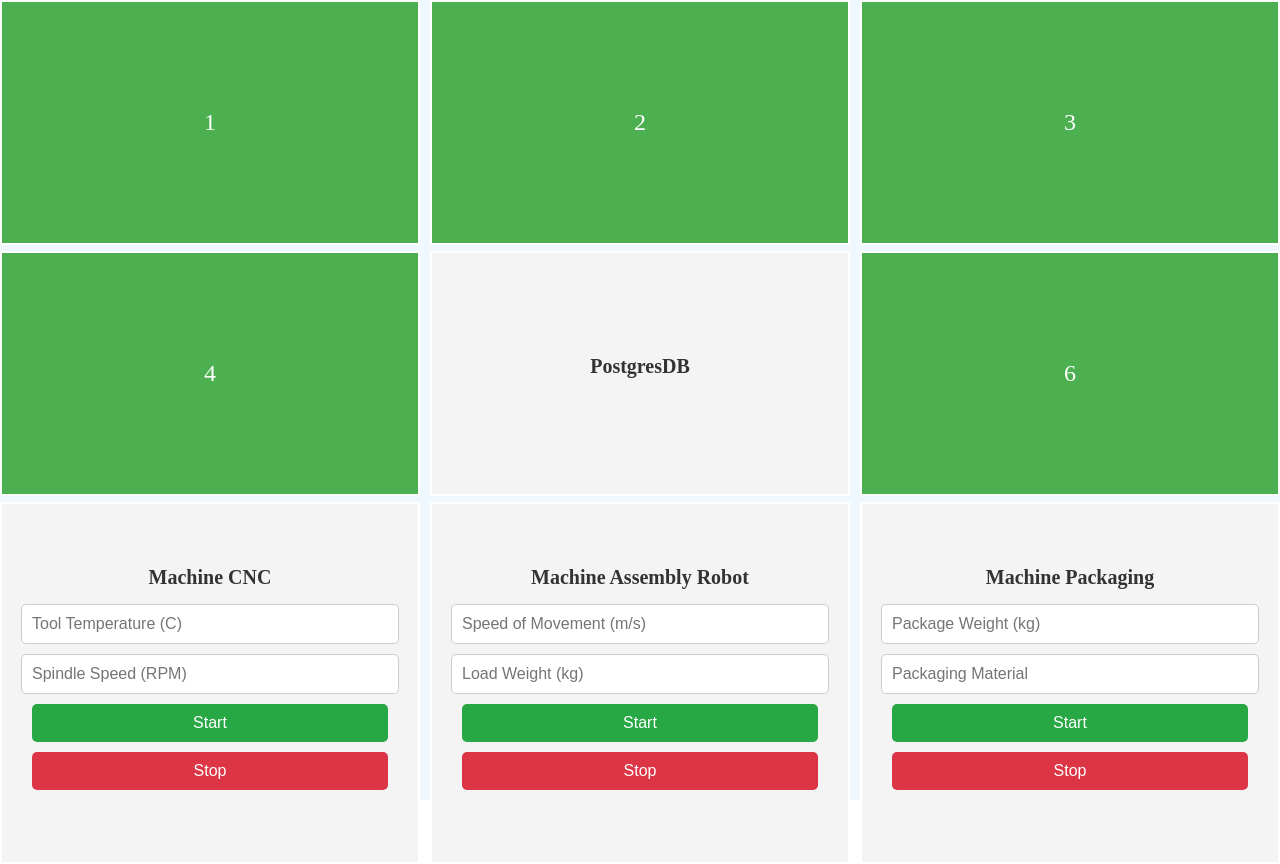
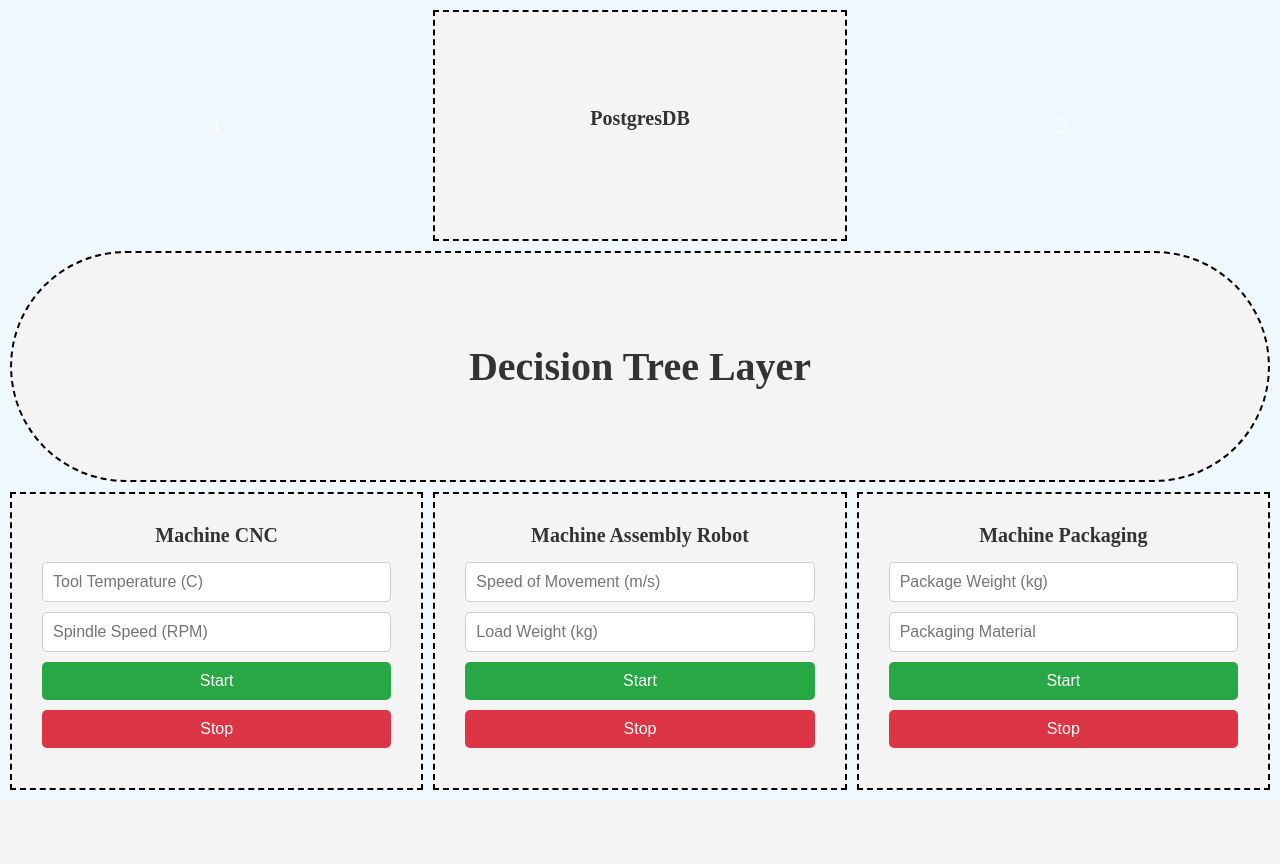
Before and after one commit to digital-business-lab/ProductionLineSimulation, a Flask app: page / in a window 1280 px wide. After the commit the page ends 790 px from the top, so only its background shows below. Run offline with Flask 3, Linux system fonts and the light colour scheme; some libraries are stand-ins or nearby versions.

Commit message:
Changed UI

```diff
--- a/frontend/static/styles/home.css
+++ b/frontend/static/styles/home.css
@@ -1,6 +1,7 @@
 * {
     margin: 0;
     padding: 0;
+    box-sizing: border-box;
 }
 
 .Grid-Container-Main{
@@ -11,6 +12,7 @@
     height: 100vh;
     width: 100vw;
     gap: 10px;
+    padding: 10px;
 }
 
 .grid-item{
@@ -20,14 +22,30 @@
     background-color: #4CAF50; /* Green background */
     color: white;
     font-size: 24px;
-    border: 2px solid #fff;
+    border: 2px dashed black;
     height: 100%;
+}
+
+.grid-item.transparent {
+    background-color: transparent;
+    border: none;
+}
+
+.decision-tree {
+    grid-column: span 3;
+    background-color: #f4f4f4;
+    border-radius: 9999px;
+    font-weight: bold;
+    font-size: 20px;
+    color: #333;
+    border: 2px dashed black;
 }
 
 .database {
     flex-direction: column;
     background-color: #f4f4f4;
     color: #333;
+    border: 2px dashed black;
 }
 
 .database h1 {
@@ -41,6 +59,7 @@
     background-color: #f4f4f4;
     color: #333;
     padding: 30px;
+    border: 2px dashed black;
 }
 
 .machine h1 {
--- a/frontend/templates/index.html
+++ b/frontend/templates/index.html
@@ -10,28 +10,20 @@
 </head>
 <body>
     <main class="Grid-Container-Main">
-        <div class="grid-item">
+        <div class="grid-item transparent">
             1
-        </div>
-
-        <div class="grid-item">
-            2
-        </div>
-
-        <div class="grid-item">
-            3
-        </div>
-
-        <div class="grid-item">
-            4
         </div>
 
         <div class="grid-item database">
             <h1>PostgresDB</h1>
         </div>
 
-        <div class="grid-item">
-            6
+        <div class="grid-item transparent">
+            3
+        </div>
+
+        <div class="grid-item decision-tree">
+            <h1>Decision Tree Layer</h1>
         </div>
 
         <div class="grid-item machine" data-machine="cnc">
```
